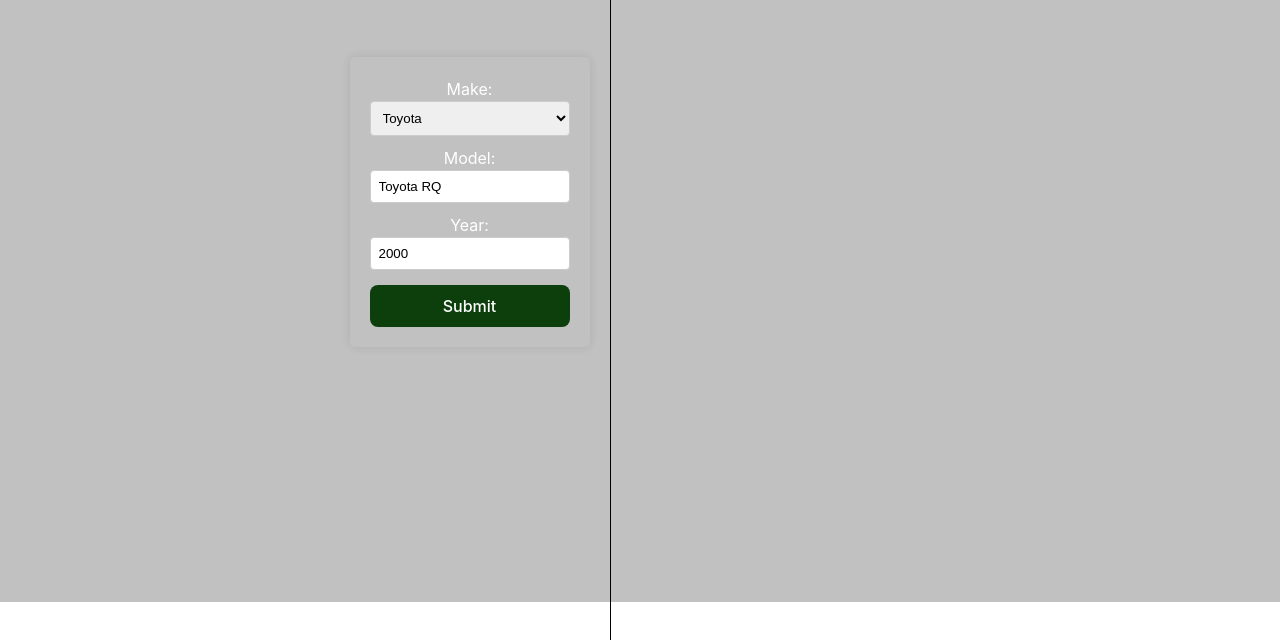
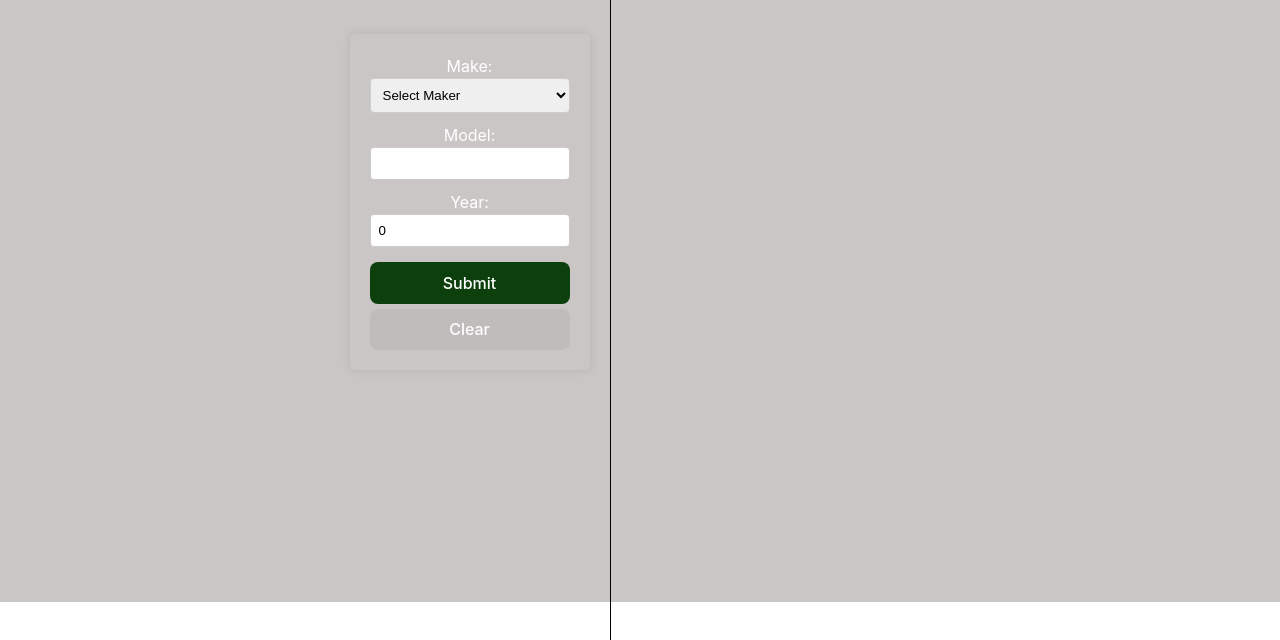
Before and after one commit to proga-react-practice/kappa-iryna-sitka, a React (Vite) app: page / in a window 1280 px wide. Shown: the part 198-838 px from the top of the page. Built offline with nearby package versions, Linux system fonts and the light colour scheme.

Commit message:
add clear button/ used types.ts/ cleared form fields after submit

```diff
--- a/src/components/car/car_form.css
+++ b/src/components/car/car_form.css
@@ -1,6 +1,6 @@
 body {
     height: 100vh;
-    background-color: #c1c1c1;
+    background-color: #8e838374;
   }
 
   form {
@@ -8,7 +8,6 @@
     padding: 20px;
     border-radius: 5px;
     box-shadow: 0 0 10px rgba(0, 0, 0, 0.1);
-    /* background-color: #1b1b4c;  */
     color: white;
   }
 
--- a/src/components/car/car_form.tsx
+++ b/src/components/car/car_form.tsx
@@ -1,29 +1,22 @@
 import React, { useState } from 'react';
 import './car_form.css';
+import { Car } from '../../types';
 
-interface Car {
-  id: number;
-  maker: string;
-  model: string;
-  year: number;
-}
 
 const initialCarState: Car = {
   id: 0,
-  maker: 'Toyota',
-  model: 'Toyota RQ',
-  year: 2000,
+  maker: '',
+  model: '',
+  year: 0,
 };
 
-// interface CarFormProps {
-//   cars: Car[];
-//   setCars: (cars: Car[]) => void;
-//   addCar: (car: Car) => void;
-// }
+interface CarFormProps {
+  addCar: (car: Car) => void;
+}
 
-export default function CarForm({ addCar }: { addCar: (car: Car) => void }) {
-  const [car, setCar] = useState<Car>(initialCarState); // Car object state
-  const [errors, setErrors] = useState<string[]>([]); // Errors state
+export default function CarForm({ addCar  }: CarFormProps) {
+  const [car, setCar] = useState<Car>(initialCarState);
+  const [errors, setErrors] = useState<string[]>([]);
 
   const validate = () => {
     const newErrors: string[] = [];
@@ -55,7 +48,13 @@
     if (validate()) {
       addCar(car);
       setCar(initialCarState);
+
     }
+  };
+
+  const handleClear = () => {
+    setCar(initialCarState);
+    setErrors([]);
   };
 
   return (
@@ -102,6 +101,9 @@
       <button type="submit" style={{ backgroundColor: '#0c3f0c' }}>
         Submit
       </button>
+      <button type="button" style={{ backgroundColor: '#C0BCBC' }} onClick={handleClear}>
+        Clear
+      </button>
     </form>
   );
 }
```
